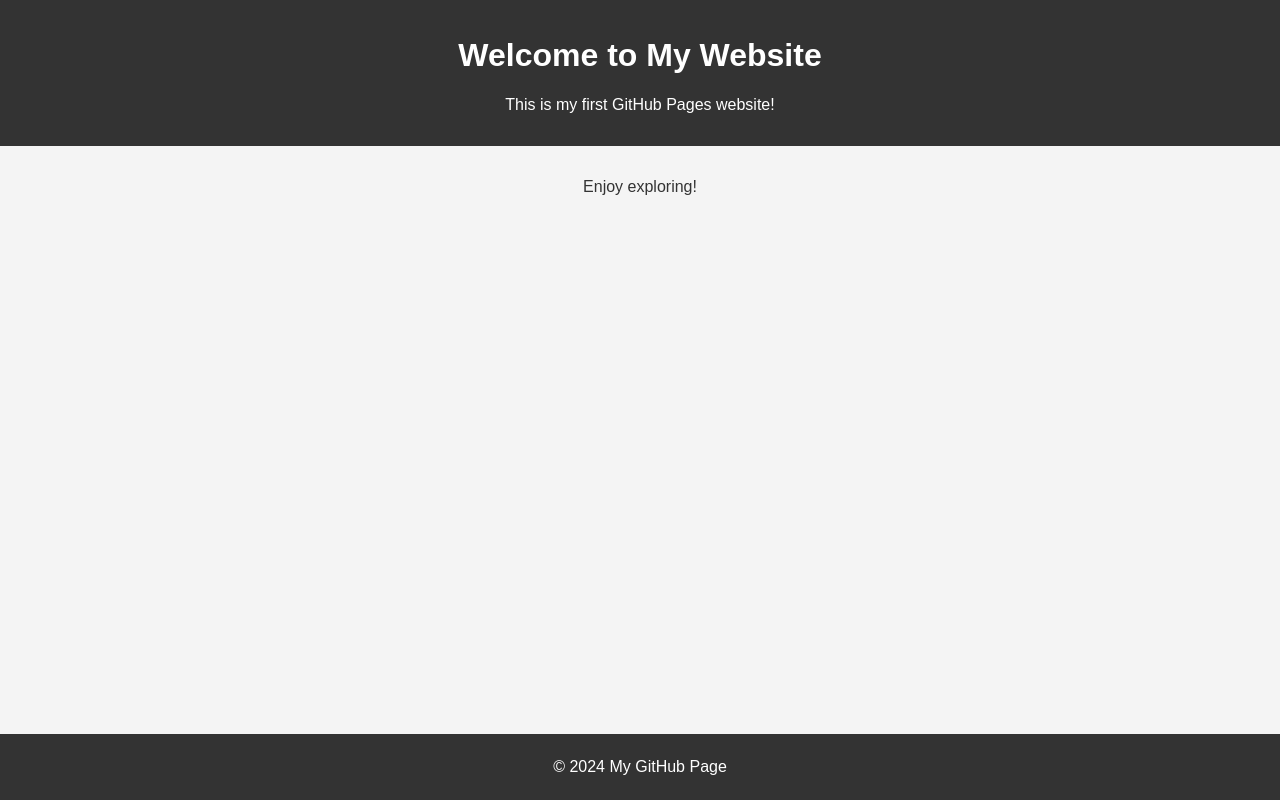
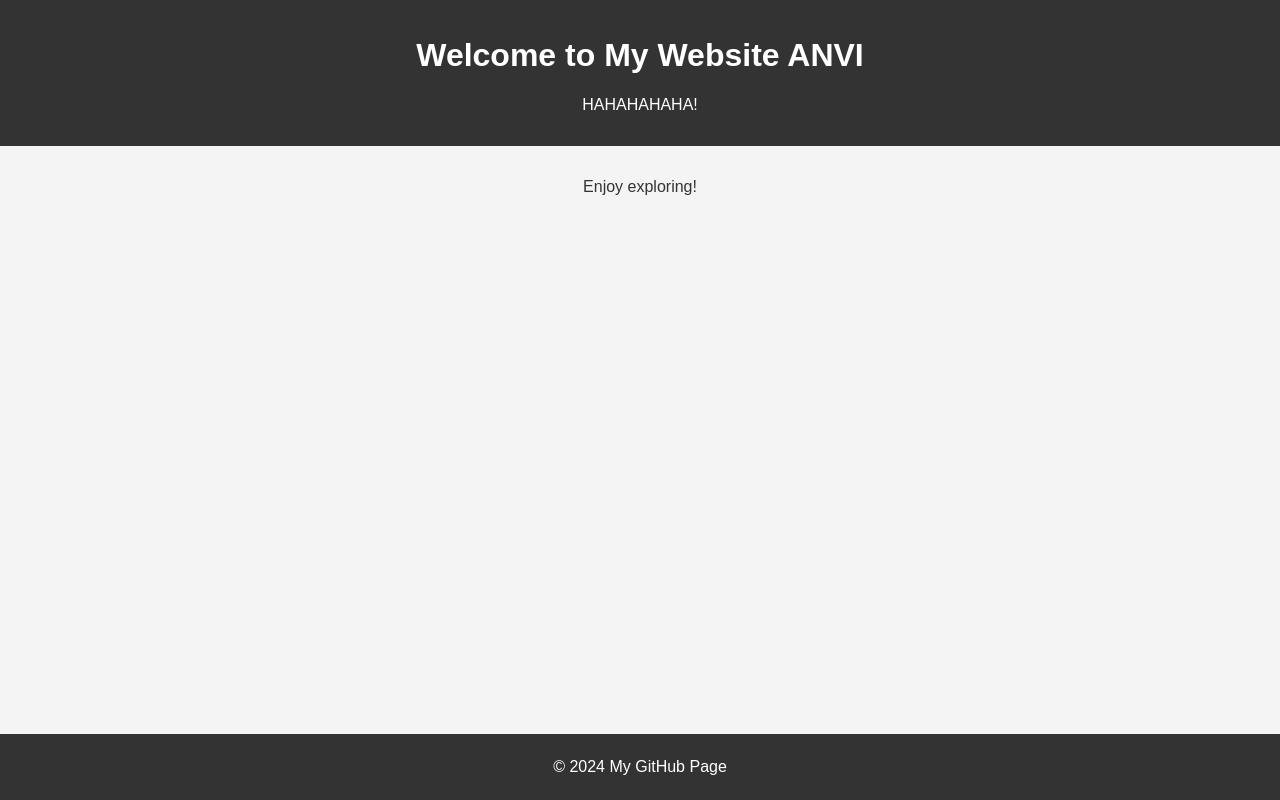
Before and after one commit to AviCodeCraft/Anvi, a plain HTML site: page index.html in a window 1280 px wide. Drawn offline with Linux system fonts and the light colour scheme.

Commit message:
Update index.html

```diff
--- a/index.html
+++ b/index.html
@@ -8,8 +8,8 @@
 </head>
 <body>
     <header>
-        <h1>Welcome to My Website</h1>
-        <p>This is my first GitHub Pages website!</p>
+        <h1>Welcome to My Website ANVI</h1>
+        <p>HAHAHAHAHA!</p>
     </header>
     <main>
         <p>Enjoy exploring!</p>
```
